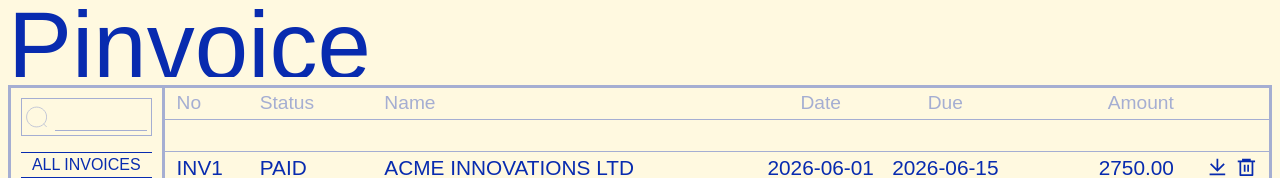
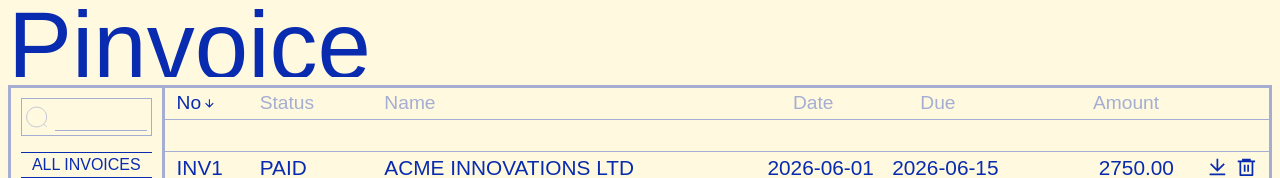
Before and after one commit to ruchik-panwal/invoice-creator, a Next.js app in the folder frontend/: page / in a window 1280 px wide. Shown: the top 178 px of the page. Built offline with nearby package versions, Linux system fonts and the light colour scheme; a web font is replaced by a local one.

Commit message:
sorting done

```diff
--- a/frontend/app/page.tsx
+++ b/frontend/app/page.tsx
@@ -1,7 +1,6 @@
 "use client";
 import SearchTab from "@/components/homePage/search/SearchTab";
 import ProfileTab from "@/components/homePage/ProfileTab";
-import SortFilter from "@/components/homePage/SortFilter";
 import InvoiceList from "@/components/homePage/InvoiceList";
 import CreateInvBtn from "@/components/homePage/CreateInvBtn";
 import { useState } from "react";
--- a/frontend/components/homePage/InvoiceHeadings.jsx
+++ b/frontend/components/homePage/InvoiceHeadings.jsx
@@ -1,15 +1,63 @@
-export default function InvoiceHeadings() {
+import { useState } from "react";
+import { MdArrowUpward } from "react-icons/md";
 
-  const headings = ["No", "Status", "Name"]
+// 1. Define your heading configurations in an array
+const headingConfig = [
+  { name: "No", flexClass: "flex-[2]", align: "start", sortName: "invNum" },
+  { name: "Status", flexClass: "flex-[3]", align: "start", sortName: "status" },
+  { name: "Name", flexClass: "flex-[9]", align: "start", sortName: "name" },
+  { name: "Date", flexClass: "flex-[3]", align: "center", sortName: "date" },
+  { name: "Due", flexClass: "flex-[3]", align: "center", sortName: "due" },
+  { name: "Amount", flexClass: "flex-[4]", align: "end", sortName: "amount" },
+];
+
+export default function InvoiceHeadings({ setSortType, sortObj }) {
   return (
     <div className="w-full h-[4vh] text-[1.2rem] text-accent uppercase tracking-[-5%] font-light flex items-center border-b border-accent px-3">
-      <button className="flex-2/10 text-left">No</button>
-      <button className="flex-3/10 text-left">Status</button>
-      <button className="flex-9/10 text-left">Name</button>
-      <button className="flex-3/10 text-center">Date</button>
-      <button className=" flex-3/10 text-center">Due</button>
-      <button className="flex-4/10 text-end">Amount</button>
-      <div className="flex-2/10 text-end"></div>
+      {headingConfig.map((heading) => (
+        <SortBtn
+          key={heading.name} // Always include a unique key when mapping in React
+          name={heading.name}
+          flexClass={heading.flexClass}
+          align={heading.align}
+          setSortType={setSortType}
+          sortName={heading.sortName}
+          sortObj={sortObj}
+        />
+      ))}
+
+      {/* Note: I updated this to flex-[2] for consistency with Tailwind's arbitrary values */}
+      <div className="flex-2"></div>
     </div>
   );
 }
+
+function SortBtn({ name, flexClass, align, setSortType, sortName, sortObj }) {
+  const [sortToggle, setSortToggle] = useState(true);
+
+  function setObj(newName) {
+    sortToggle ? setSortToggle(false) : setSortToggle(true);
+    const obj = {
+      type: newName,
+      status: sortToggle,
+    };
+
+    return obj;
+  }
+
+  const justifyMap = {
+    start: "justify-start",
+    center: "justify-center",
+    end: "justify-end",
+  };
+
+  return (
+    <button
+      onClick={() => setSortType(setObj(sortName))}
+      className={` flex items-center gap-0.5 ${flexClass} ${justifyMap[align]} ${sortObj.type == sortName ? "text-foreground" : "text-accent" }`}
+    >
+      <span>{name}</span>
+      <MdArrowUpward className={`text-[0.8rem] ${sortObj.status ? "rotate-180" : ""} ${sortObj.type == sortName ? "opacity-100" : "opacity-0" }`}/>
+    </button>
+  );
+}
--- a/frontend/components/homePage/InvoiceList.jsx
+++ b/frontend/components/homePage/InvoiceList.jsx
@@ -2,19 +2,33 @@
 import { RiDeleteBin6Line, RiDownloadLine } from "react-icons/ri";
 import InvoiceHeadings from "@/components/homePage/InvoiceHeadings";
 import invoices from "@/database/Invoices";
+import sortInvoice from "@/components/homePage/InvoiceSorter";
 import clients from "@/database/ClientInfo";
+import { useEffect, useState } from "react";
 
 export default function InvoiceList({ selected }) {
+  const [sortObj, setSortObj] = useState({ type: "invNum", status: true });
+  let sortedInv = sortInvoice(invoices, sortObj);
+
+  function setSortType(term) {
+    const newType = { ...term };
+    setSortObj(newType);
+  }
+
+  useEffect(() => {
+    sortedInv = sortInvoice(invoices, sortObj);
+  }, [sortObj]);
+
   return (
     <div className="h-full w-full flex flex-col items-center">
-      <InvoiceHeadings />
+      <InvoiceHeadings setSortType={setSortType} sortObj={sortObj}/>
       <div className="w-full h-[4vh] border-b border-accent"></div>
-      {invoices.map((inv, ind) => {
+      {sortedInv.map((inv, ind) => {
         return inv.customerId == selected && <Invoice key={ind} inv={inv} />;
       })}
 
       {selected == "All" &&
-        invoices.map((inv, ind) => {
+        sortedInv.map((inv, ind) => {
           return <Invoice key={ind} inv={inv} />;
         })}
     </div>
--- /dev/null
+++ b/frontend/components/homePage/InvoiceSorter.jsx
@@ -0,0 +1,52 @@
+function sortInvoice(oldInvoice, sortObj = { type: "invNum", status: true }) {
+  if (!oldInvoice || oldInvoice.length === 0) return [];
+
+  const newInvoice = [...oldInvoice];
+
+  const modifier = sortObj.status ? 1 : -1;
+
+  newInvoice.sort((a, b) => {
+    let valA, valB;
+
+    switch (sortObj.type) {
+      case "invNum":
+        valA = a.id || "";
+        valB = b.id || "";
+        return valA.localeCompare(valB) * modifier;
+
+      case "status":
+        valA = a.status ? 1 : 0;
+        valB = b.status ? 1 : 0;
+        return (valA - valB) * modifier;
+
+      case "name":
+        valA = a.name || a.customerId || "";
+        valB = b.name || b.customerId || "";
+        return valA.localeCompare(valB) * modifier;
+
+      case "date":
+        valA = new Date(a.dateCreated).getTime();
+        valB = new Date(b.dateCreated).getTime();
+        return (valA - valB) * modifier;
+
+      case "due":
+        valA = new Date(a.dateDue).getTime();
+        valB = new Date(b.dateDue).getTime();
+        return (valA - valB) * modifier;
+
+      case "amount":
+        valA = a.totalAmount || 0;
+        valB = b.totalAmount || 0;
+        return (valA - valB) * modifier;
+
+      default:
+        valA = a.id || "";
+        valB = b.id || "";
+        return valA.localeCompare(valB) * modifier;
+    }
+  });
+
+  return newInvoice;
+}
+
+export default sortInvoice;
```
